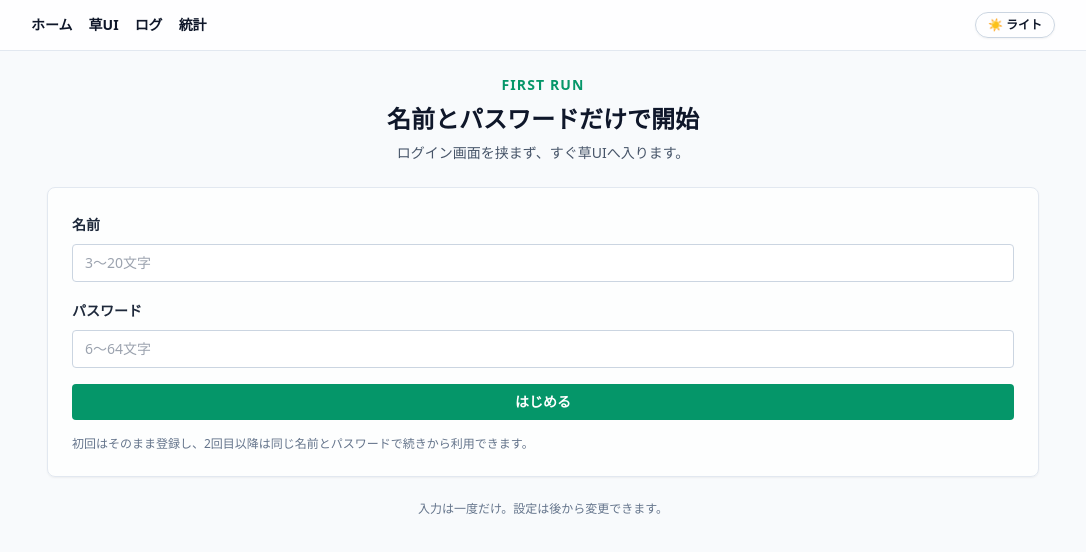
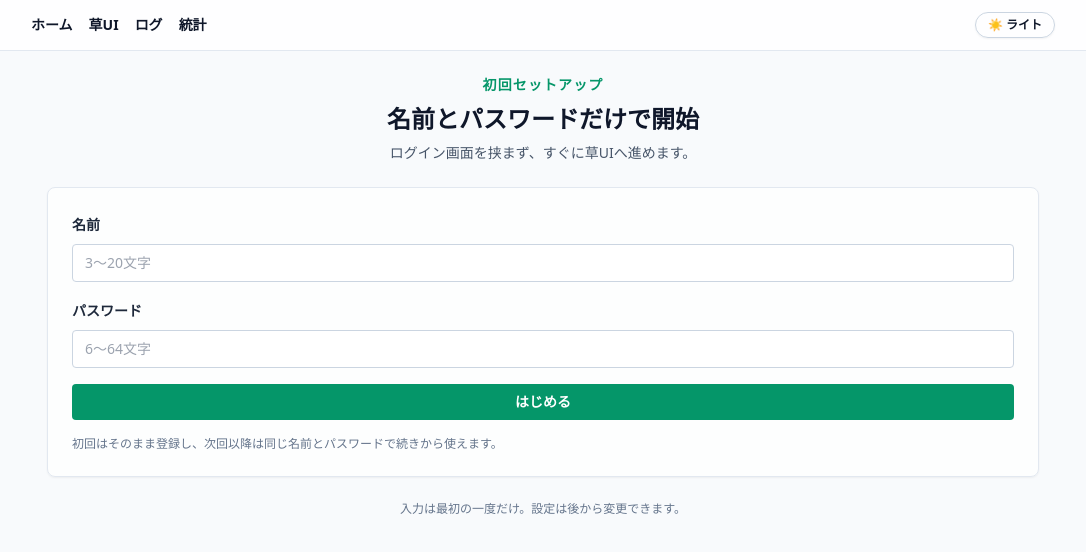
Before and after one commit to Hiro-Chiba/ap-grass-tracker, a Next.js app: page /register in a window 1280 px wide. Shown: the top 552 px of the page, without its empty margins (97-1183 px from the left). Built offline with nearby package versions, Linux system fonts and the light colour scheme; no server answers.

Commit message:
説明文の日本語表現を調整

```diff
--- a/app/layout.tsx
+++ b/app/layout.tsx
@@ -6,7 +6,7 @@ import ThemeToggle from "../components/ThemeToggle";
 
 export const metadata: Metadata = {
   title: "AP Grass Tracker",
-  description: "応用情報技術者試験のための学習周回トラッカー"
+  description: "応用情報技術者試験の学習周回を記録するトラッカー"
 };
 
 export default function RootLayout({ children }: { children: ReactNode }) {
--- a/app/log/page.tsx
+++ b/app/log/page.tsx
@@ -31,7 +31,7 @@ export default async function LogPage() {
     <div className="space-y-6">
       <div>
         <h1 className="text-xl font-bold">周回記録</h1>
-        <p className="text-sm text-slate-500 dark:text-slate-400">分野を選択し、正答率を入力して1タップで追加。</p>
+        <p className="text-sm text-slate-500 dark:text-slate-400">分野を選んで正答率を入力し、1タップで追加できます。</p>
       </div>
 
       <LogForm subjects={subjects} action={handleSubmit} />
--- a/app/page.tsx
+++ b/app/page.tsx
@@ -9,7 +9,7 @@ export default async function HomePage() {
     <div className="space-y-4">
       <h1 className="text-2xl font-bold">AP Grass Tracker</h1>
       <p className="text-sm text-slate-600 dark:text-slate-300">
-        草UIと縦線だけで合格戦略を見える化する学習周回トラッカーです。
+        草UIと縦線だけで合格戦略がひと目で分かる学習周回トラッカーです。
       </p>
       <div className="flex flex-wrap gap-3">
         <Link className="rounded bg-emerald-500 px-4 py-2 text-sm font-semibold text-white" href="/grid">
--- a/app/register/page.tsx
+++ b/app/register/page.tsx
@@ -37,13 +37,13 @@ export default async function RegisterPage() {
   return (
     <div className="space-y-6">
       <div className="space-y-2 text-center">
-        <p className="text-sm font-semibold uppercase tracking-[0.08em] text-emerald-600">first run</p>
+        <p className="text-sm font-semibold tracking-[0.08em] text-emerald-600">初回セットアップ</p>
         <h1 className="text-2xl font-bold">名前とパスワードだけで開始</h1>
-        <p className="text-sm text-slate-600 dark:text-slate-300">ログイン画面を挟まず、すぐ草UIへ入ります。</p>
+        <p className="text-sm text-slate-600 dark:text-slate-300">ログイン画面を挟まず、すぐに草UIへ進めます。</p>
       </div>
       <RegisterForm action={handleSubmit} />
       <div className="text-center text-xs text-slate-500 dark:text-slate-300">
-        <p>入力は一度だけ。設定は後から変更できます。</p>
+        <p>入力は最初の一度だけ。設定は後から変更できます。</p>
       </div>
     </div>
   );
--- a/app/stats/page.tsx
+++ b/app/stats/page.tsx
@@ -25,7 +25,7 @@ export default async function StatsPage() {
 
   return (
     <div className="space-y-4">
-      <p className="text-sm font-semibold text-slate-600 dark:text-slate-300">迷ったら、未達と🔥を埋める。</p>
+      <p className="text-sm font-semibold text-slate-600 dark:text-slate-300">迷ったら、未達と🔥から埋めよう。</p>
       <div className="grid gap-4 sm:grid-cols-3">
         <StatNumber label="合格分野数" value={`${inGoalSubjects} / ${subjects.length}`} />
         <StatNumber label="未達分野数" value={`${notInGoalSubjects}`} />
--- a/components/auth/RegisterForm.tsx
+++ b/components/auth/RegisterForm.tsx
@@ -64,7 +64,7 @@ export default function RegisterForm({ action }: RegisterFormProps) {
       ) : null}
       <SubmitButton />
       <p className="text-xs text-slate-500 dark:text-slate-300">
-        初回はそのまま登録し、2回目以降は同じ名前とパスワードで続きから利用できます。
+        初回はそのまま登録し、次回以降は同じ名前とパスワードで続きから使えます。
       </p>
     </form>
   );
--- a/components/log/LogForm.tsx
+++ b/components/log/LogForm.tsx
@@ -13,7 +13,7 @@ const SubmitButton = () => {
       className="rounded bg-emerald-600 px-4 py-2 text-sm font-semibold text-white shadow-sm disabled:opacity-60"
       disabled={pending}
     >
-      {pending ? "送信中..." : "追加する"}
+      {pending ? "登録中..." : "追加する"}
     </button>
   );
 };
@@ -63,7 +63,7 @@ export default function LogForm({ subjects, action }: LogFormProps) {
           onChange={(e) => setAccuracy(Number(e.target.value))}
           className="w-24 rounded border border-slate-300 px-2 py-1 text-sm dark:border-slate-700 dark:bg-slate-900"
         />
-        <span className="text-xs text-slate-500">70%以上で有効周回</span>
+        <span className="text-xs text-slate-500">70%以上で有効周回になります</span>
       </div>
       <SubmitButton />
     </form>
```
Also changed, not shown: 1 other file (tests, documents, lock files or other folders).
